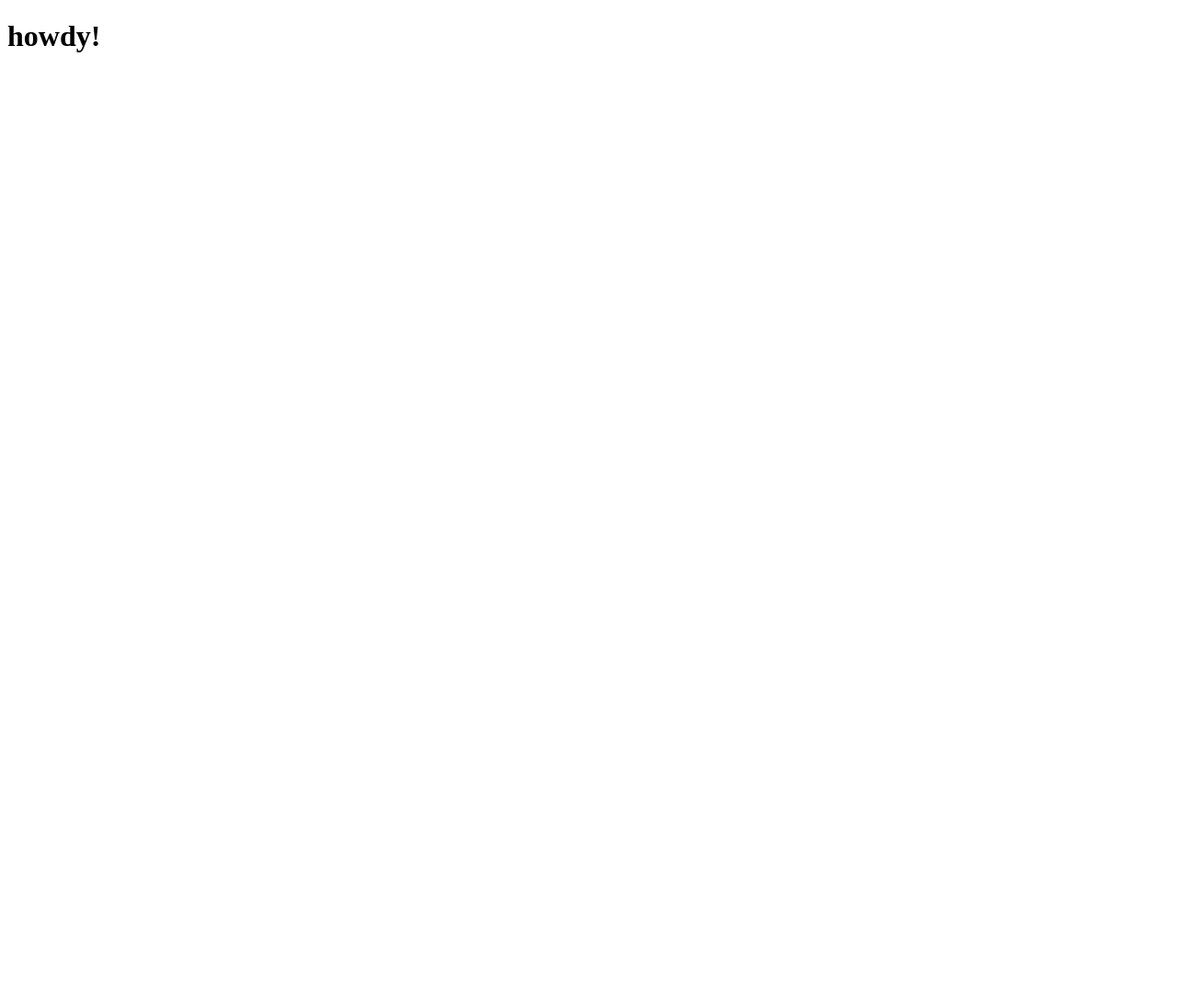
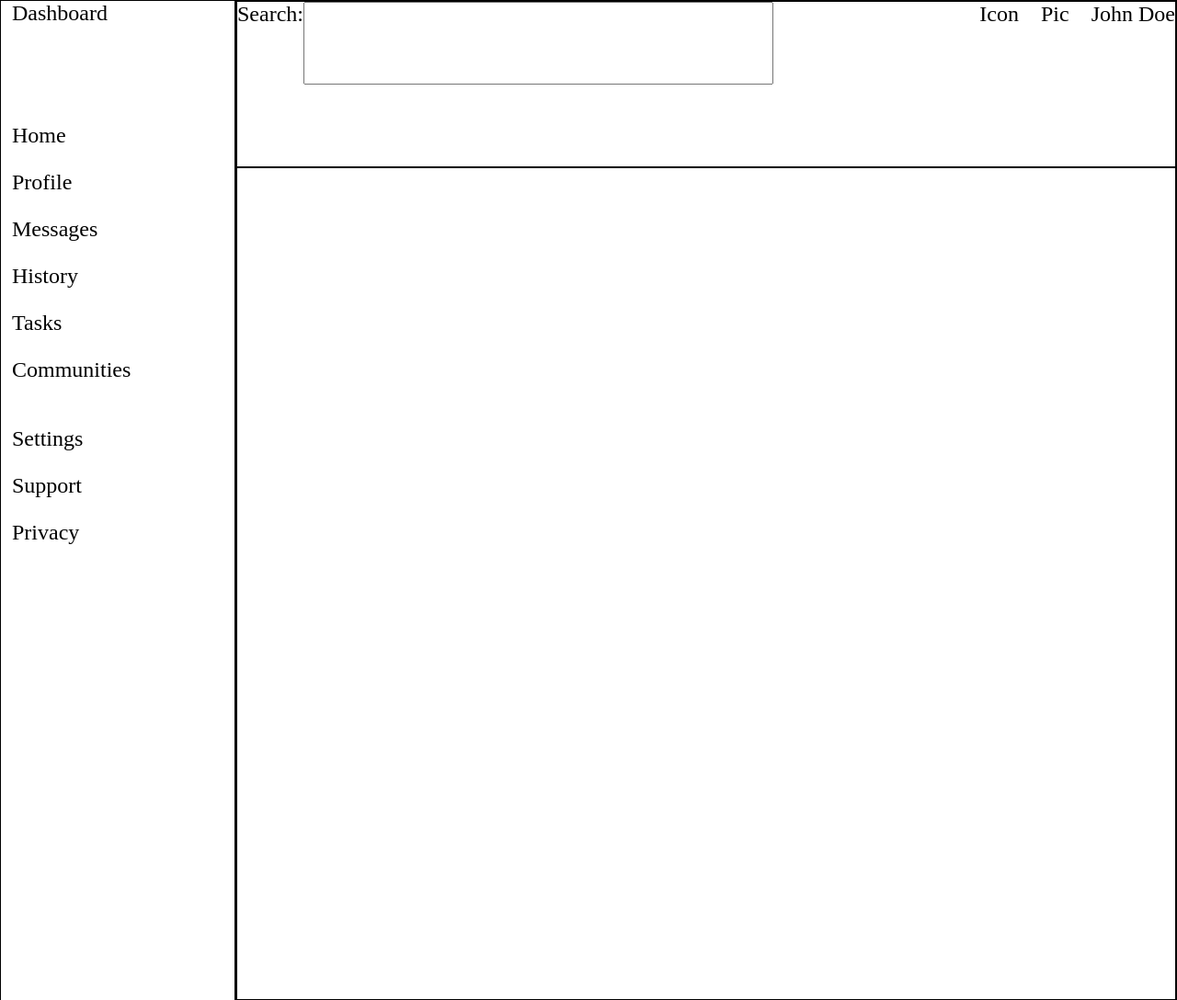
Before and after one commit to apoorwaG/admin-dashboard, a plain HTML site: page index.html in a window 1280 px wide. Shown: the whole page at 92% size. Before the commit the page ends 800 px from the top, so only its background shows below. Drawn offline with Linux system fonts and the light colour scheme.

Commit message:
finished sidebar skeleton

```diff
--- a/index.html
+++ b/index.html
@@ -8,6 +8,49 @@
     <title>Admin Dashboard</title>
 </head>
 <body>
-    <h1>howdy!</h1>
+
+    <div class="container">
+
+        <div class="sidebar">
+            <div class="logo">Dashboard</div>
+
+
+            <div class="navigation">
+                <div>Home</div>
+                <div>Profile</div>
+                <div>Messages</div>
+                <div>History</div>
+                <div>Tasks</div>
+                <div>Communities</div>
+                <div class="part2">Settings</div>
+                <div>Support</div>
+                <div>Privacy</div>
+            </div>
+
+        </div>
+
+        <div class="rightSide">
+            <div class="header">
+                <div class="topHalf">
+
+                    <div class="search">
+                        <label for="searchBar">Search: </label>
+                        <input type="text" id="searchBar">
+                    </div>
+
+                    <div class="userInfo">
+                        <div class="notifIcon">Icon</div>
+                        <div class="profilePic">Pic</div>
+                        <div class="profileName">John Doe</div>
+                    </div>
+
+                </div>
+                <div class="bottomHalf"></div>
+            </div>
+            <div class="content"></div>
+        </div>
+    </div>
+
+
 </body>
 </html>
--- a/style.css
+++ b/style.css
@@ -0,0 +1,73 @@
+html {
+    font-size: 12px;
+}
+
+body {
+    height: 100vh;
+    margin: 0;
+}
+
+.container {
+    display: grid;
+    grid-template-columns: 1fr 4fr;
+    height: 100%;
+}
+
+.sidebar, .rightSide, .header, .content {
+    border: 1px solid black;
+}
+
+
+.sidebar {
+    grid-column: 1;
+    grid-row: 1 / 3;
+    display: grid;
+    grid-template-rows: 1fr 4fr 4fr;
+    font-size: 2rem;
+    padding-left: 1rem;
+}
+
+.navigation {
+    display: grid;
+}
+
+.navigation > div {
+    padding: 1rem 0;
+}
+
+.navigation .part2 {
+    margin-top: 10%;
+}
+
+.rightSide {
+    grid-row: 1 / 3;
+    display: grid;
+    grid-template-rows: 1fr 5fr;
+}
+
+.header {
+    display: grid;
+    grid-template-rows: 1fr 1fr;
+    font-size: 2rem;
+}
+
+.header .topHalf {
+    display: grid;
+    grid-template-columns: 6fr 4fr;
+    column-gap: 4rem;
+}
+
+.topHalf .search {
+    display: flex;
+}
+
+.search input {
+    flex: 1;
+    max-width: 580px;
+}
+
+.topHalf .userInfo {
+    display: flex;
+    justify-content: end;
+    column-gap: 2rem;
+}
```
